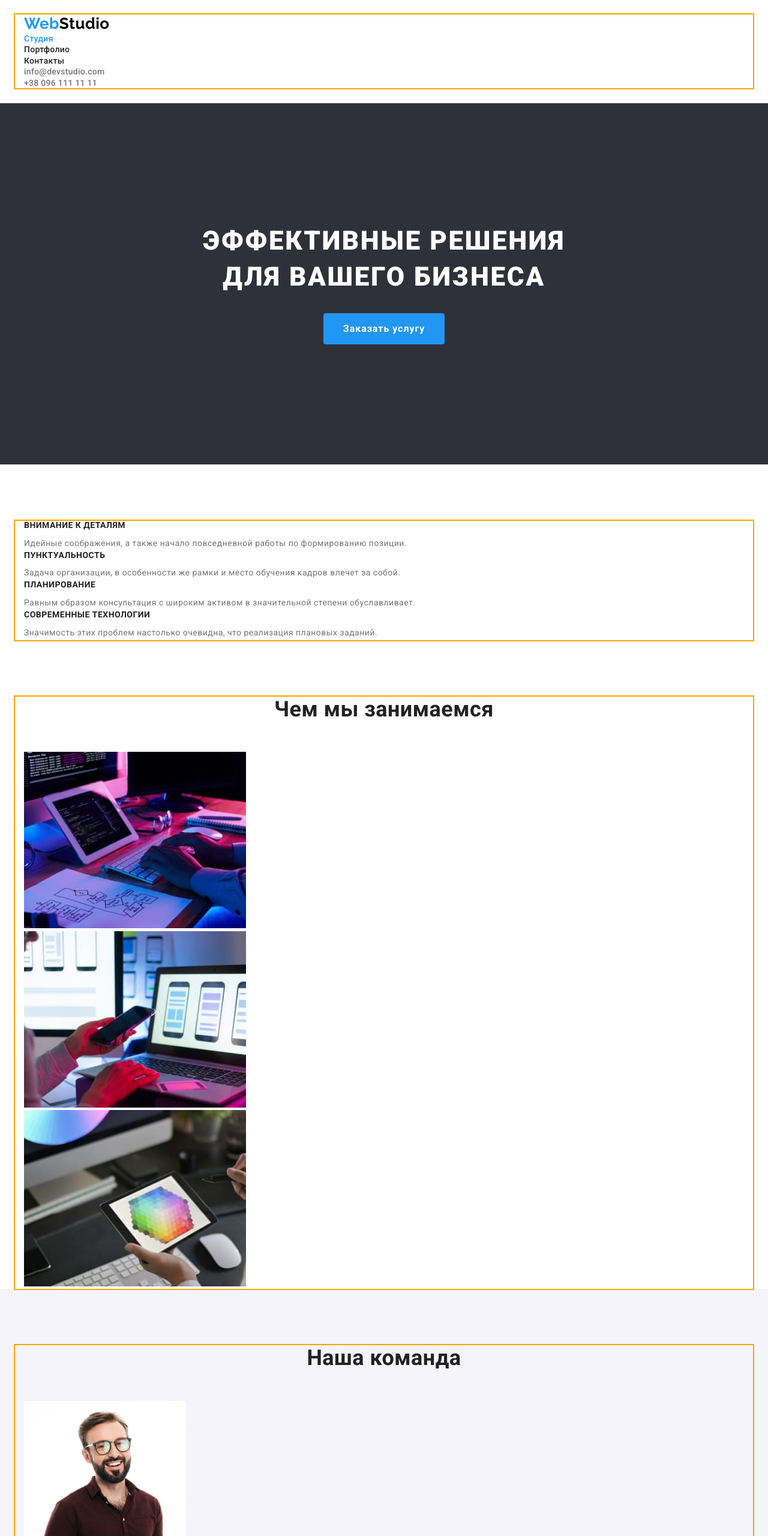
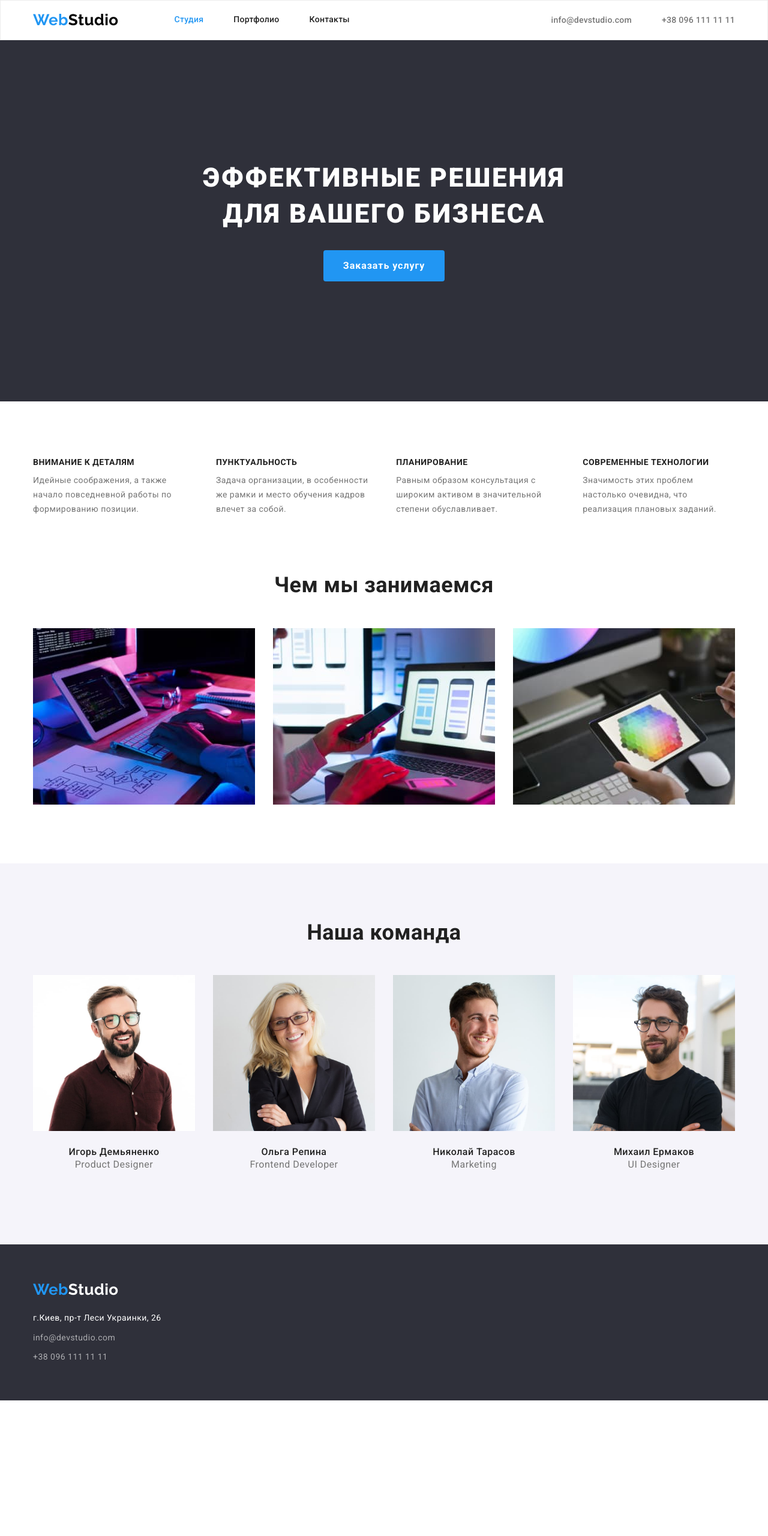
Before and after one commit to oxica/goit-markup-hw-03, a plain HTML site: page index.html in a window 1280 px wide. Shown: the top 2560 px of the page at 60% size. After the commit the page ends 2334 px from the top, so only its background shows below. Drawn offline with nearby package versions, Linux system fonts and the light colour scheme.

Commit message:
оформлены флекс

```diff
--- a/css/styles.css
+++ b/css/styles.css
@@ -41,12 +41,12 @@ ul {
 }
 
 .container {
+  width: 1200px;
   margin-left: auto;
   margin-right: auto;
-  width: 1230px;
   padding-left: 15px;
   padding-right: 15px;
-  outline: 2px solid orange;
+  /* outline: 2px solid red; */
 }
 
 .logo {
@@ -55,6 +55,8 @@ ul {
   font-size: 26px;
   line-height: 1.19;
   color: var(--accent-color);
+  align-items: center;
+  text-align: center;
 }
 
 .section-title {
@@ -77,28 +79,53 @@ ul {
   color: var(--accent-color);
 }
 
-/* ------для оформления */
+/* ------------ШАПКА-------------- */
 
-/* .features-section {
-  background-color: tomato;
-} */
+.header {
+  border: 1px solid #ececec;
+}
 
-/* ------------ШАПКА-------------- */
-.header {
-  background-color: #ffffff;
-  padding-top: 24px;
-  padding-bottom: 25px;
+.nav-flex {
+  display: flex;
+  align-items: center;
+}
+
+.header-nav {
+  display: flex;
+  align-items: center;
 }
 .logo-black {
   color: var(--black-logo-color);
 }
 
+.header-nav-list {
+  display: flex;
+  margin-left: 93px;
+}
+
+.header-nav-item:not(:last-child) {
+  margin-right: 50px;
+}
+
 .header-nav-link {
+  display: block;
+  padding-top: 24px;
+  padding-bottom: 25px;
+
   font-weight: 500;
   font-size: 14px;
   line-height: 1.14;
   letter-spacing: 0.02em;
   color: var(--primary-text-color);
+}
+
+.header-contact-list {
+  display: flex;
+  margin-left: auto;
+}
+
+.header-contact-item + .header-contact-item {
+  margin-left: 50px;
 }
 
 .header-contact-link {
@@ -123,23 +150,25 @@ ul {
 /* ------------ГЕРОЙ-------------- */
 
 .hero {
+  padding-top: 200px;
+  padding-bottom: 200px;
+
   background-color: var(--hero-background-color);
   text-align: center;
-  padding-top: 200px;
-  padding-bottom: 200px;
 }
 
 .hero-title {
-  width: 696px;
+  margin-bottom: 30px;
+  margin-left: auto;
+  margin-right: auto;
+  max-width: 696px;
+
   font-weight: 900;
   font-size: 44px;
   line-height: 1.36;
   letter-spacing: 0.06em;
   text-transform: uppercase;
   color: var(--white-text-color);
-  margin-bottom: 30px;
-  margin-left: auto;
-  margin-right: auto;
 }
 
 .hero-btn {
@@ -175,13 +204,21 @@ ul {
   padding-bottom: 94px;
 }
 
+.features-list {
+  display: flex;
+}
+
+.features-item:not(:last-child) {
+  margin-right: 30px;
+}
+
 .features-title {
+  margin-bottom: 10px;
+
   font-weight: 700;
   font-size: 14px;
   line-height: 1.14;
   text-transform: uppercase;
-
-  margin-bottom: 10px;
 }
 
 .features-text {
@@ -191,43 +228,62 @@ ul {
 }
 
 /* ------------СПИСОК ЗАНЯТИЙ-------------- */
+.work-section {
+  padding-bottom: 94px;
+}
+
+.work-list {
+  display: flex;
+}
+
+.work-item:not(:last-child) {
+  margin-right: 30px;
+}
+
 .section-title {
   margin-bottom: 50px;
 }
 /* ----------------КОМАНДА----------------- */
 
 .team-section {
-  background-color: var(--team-background-color);
   padding-top: 94px;
   padding-bottom: 94px;
+
+  background-color: var(--team-background-color);
 }
 
-.team-item {
-  /* margin-bottom: 30px; */
+.team-list {
+  display: flex;
+}
+
+.team-item:not(:last-child) {
+  margin-right: 30px;
 }
 
 .team-worker {
+  margin-top: 30px;
+
   font-weight: 500;
   font-size: 16px;
   line-height: 1.19px;
-  /* text-align: center; */
-  margin-top: 30px;
+  text-align: center;
 }
 
 .team-profession {
+  margin-top: 10px;
+  margin-bottom: 30px;
+
   font-size: 16px;
   line-height: 1.19;
-  /* text-align: center; */
+  text-align: center;
   color: var(--secondary-text-color);
-  margin-top: 10px;
-  margin-bottom: 30px;
 }
 
 /* ----------------ПОДВАЛ----------------- */
 .footer {
-  background-color: var(--hero-background-color);
   padding-top: 60px;
   padding-bottom: 60px;
+  background-color: var(--hero-background-color);
 }
 
 .logo-white {
@@ -252,6 +308,17 @@ ul {
 
 .portfolio-section {
   padding-top: 94px;
+  /* margin-bottom: 15px; */
+}
+
+.portfolio-btn-list {
+  display: flex;
+  justify-content: center;
+  margin-bottom: 15px;
+}
+
+.portfolio-btn-item:not(:last-child) {
+  margin-right: 8px;
 }
 
 .portfolio-btn {
@@ -279,8 +346,21 @@ ul {
 }
 
 .portfolio-list {
+  display: flex;
+  flex-wrap: wrap;
   padding-top: 50px;
   padding-bottom: 50px;
+  margin: -15px;
+}
+
+.portfolio-item {
+  margin: 15px;
+}
+
+.portfolio-border {
+  border: 1px solid #eeeeee;
+  border-top: transparent;
+  padding: 20px 24px;
 }
 
 .portfolio-list-title {
@@ -288,12 +368,17 @@ ul {
   font-size: 18px;
   line-height: 2;
   letter-spacing: 0.06em;
-  margin-top: 20px;
 }
 
 .portfolio-list-text {
+  margin-top: 4px;
+
   font-size: 16px;
   line-height: 1.87;
   color: var(--secondary-text-color);
-  margin-top: 4px;
 }
+
+.portfolio-bottom {
+  margin-top: 15px;
+  /* background-color: red; */
+}
--- a/index.html
+++ b/index.html
@@ -21,7 +21,7 @@
   <body>
     <!-- Шапка -->
     <header class="header">
-      <div class="container">
+      <div class="container nav-flex">
         <nav class="header-nav">
           <a class="logo link" href="./index.html"
             >Web<span class="logo-black">Studio</span></a
```
Also changed, not shown: portfolio.html (+24 -3 lines).
